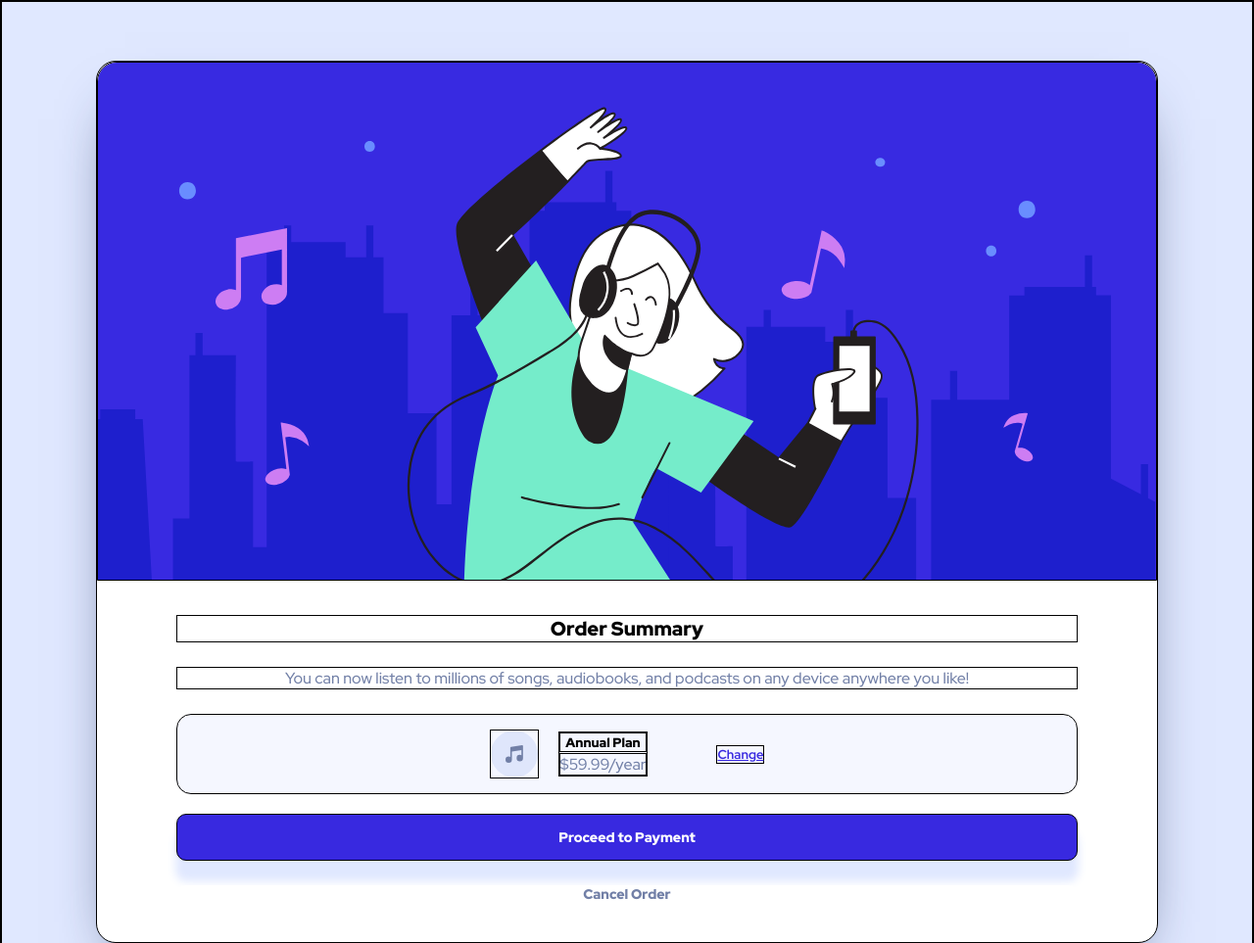
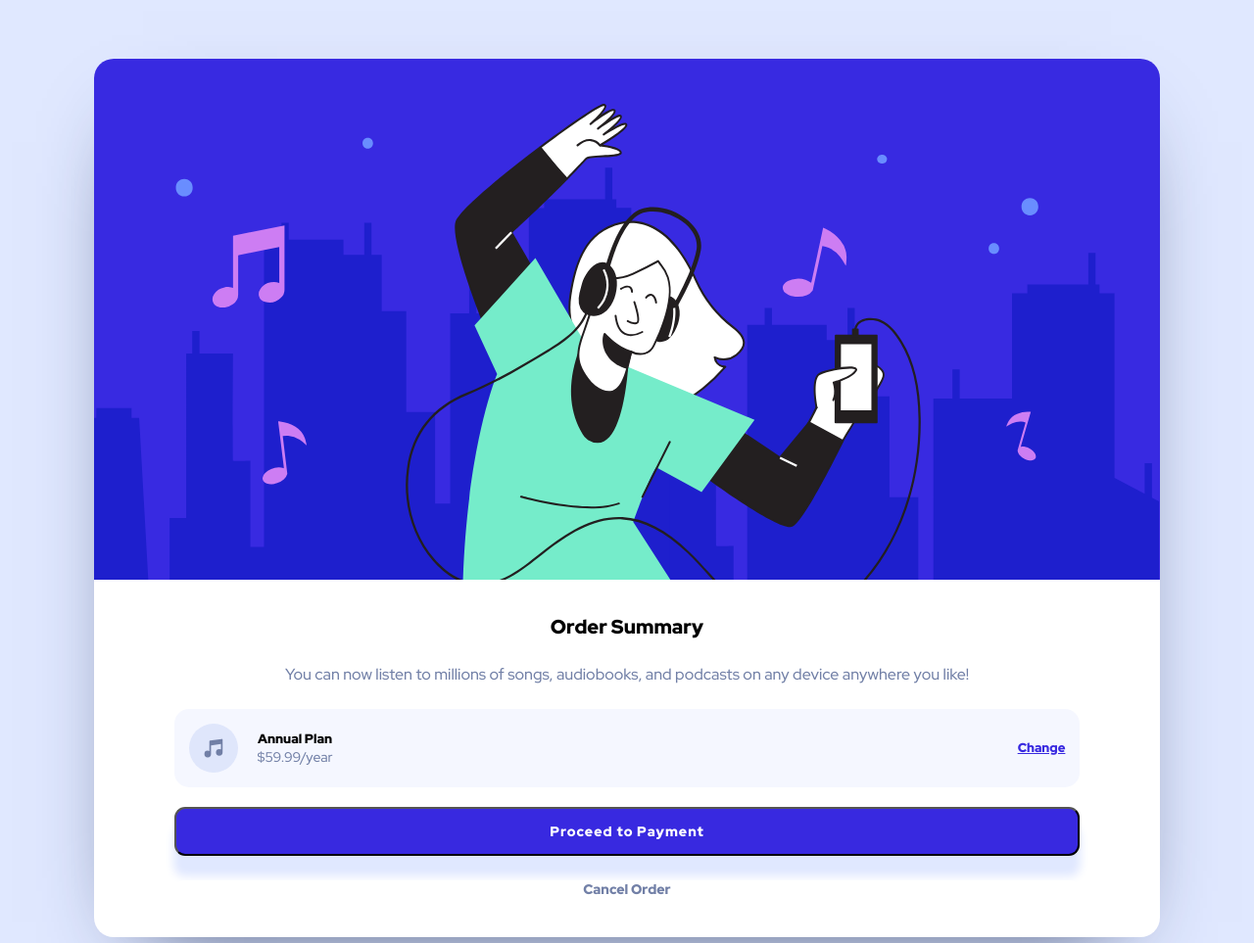
Before and after one commit to AldrinSeanPereira/order-summary-component-main, a plain HTML site: page index.html in a window 1280 px wide. Shown: the top 963 px of the page at 98% size. Drawn offline with Linux system fonts and the light colour scheme.

Commit message:
Add files via upload

```diff
--- a/index.html
+++ b/index.html
@@ -25,10 +25,12 @@
       device anywhere you like!</p>
 
     <div class="annual-plan">
-      <img src="images/icon-music.svg" alt="Symbol of music" width="50px" class="music-icon" />
       <div>
-        <h5 class="annual-plan-text">Annual Plan</h5>
-        <p class="annual-plan-price">$59.99/year</p>
+        <img src="images/icon-music.svg" alt="Symbol of music" width="50px" class="music-icon" />
+        <div>
+          <h5 class="annual-plan-text">Annual Plan</h5>
+          <p class="annual-plan-price">$59.99/year</p>
+        </div>
       </div>
       <a href="" class="annual-plan-change">Change</a>
     </div>
--- a/styles.css
+++ b/styles.css
@@ -16,7 +16,7 @@
     margin: 0;
     padding: 0;
     box-sizing: border-box;
-    border: 1px solid black;
+    /* border: 1px solid black; */
 }
 
 html {
@@ -26,7 +26,8 @@ html {
 body,
 main,
 .annual-plan,
-.annual-plan div {
+.annual-plan div,
+.annual-plan div div {
     display: flex;
 }
 
@@ -52,7 +53,7 @@ main {
     border-radius: 20px;
     background-color: var(--color-white);
     text-align: center;
-    box-shadow: 0 30px 60px -30px var(--neutral-dark-blue);
+    box-shadow: 0 35px 90px -50px var(--neutral-dark-blue);
 }
 
 main > * {
@@ -78,17 +79,16 @@ h3 {
 
 .annual-plan {
     border-radius: 15px;
-    justify-content: center;
+    justify-content: space-between;
     align-items: center;
     background-color: var(--neutral-very-pale-blue);
-    padding: 1.5rem 0;
+    padding: 1.5rem;
     margin-bottom: 2rem;
 }
 
-.annual-plan div {
+.annual-plan div div {
     flex-direction: column;
     justify-content: center;
-    margin-right: 7rem;
 }
 
 .annual-plan-text {
@@ -98,6 +98,7 @@ h3 {
 
 .annual-plan-price {
     color: var(--neutral-desaturated-blue);
+    font-size: 1.4rem;
 }
 
 .music-icon {
@@ -107,7 +108,7 @@ h3 {
 .annual-plan-change {
     color: var(--primary-bright-blue);
     font-size: 1.3rem;
-    font-weight: 700;
+    font-weight: 900;
 }
 
 /* - finish all buttons
@@ -115,7 +116,7 @@ h3 {
 - media queries */
 
 button {
-    border-radius: 10px;
+    border-radius: 11px;
     font-family: 'Red Hat Display', sans-serif;
     font-size: 1.4rem;
     font-weight: 900;
@@ -127,6 +128,7 @@ button {
     padding: 1.4rem 0;
     margin-bottom: 2.5rem;
     box-shadow:  0 20px 10px 1px var(--primary-pale-blue);
+    letter-spacing: 1px;
 }
 
 .button-cancel {
```
